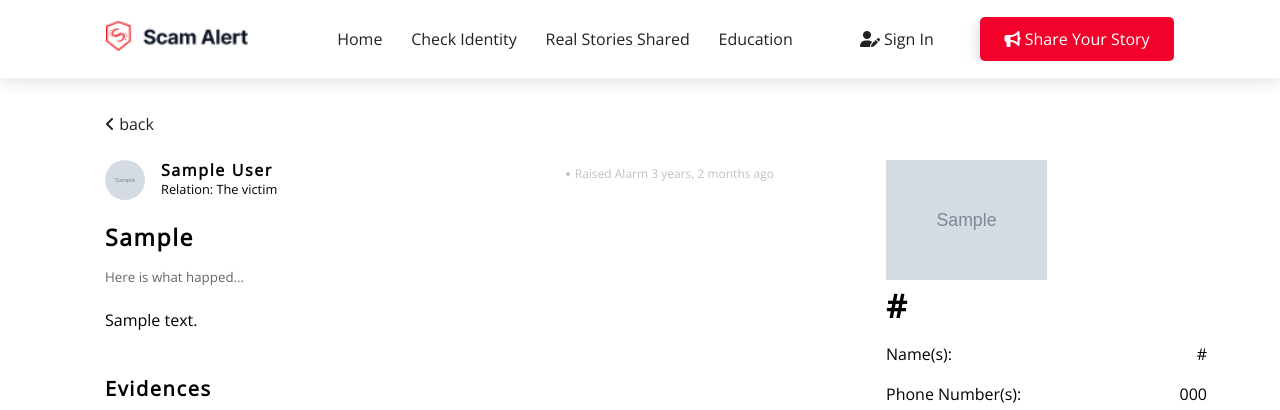
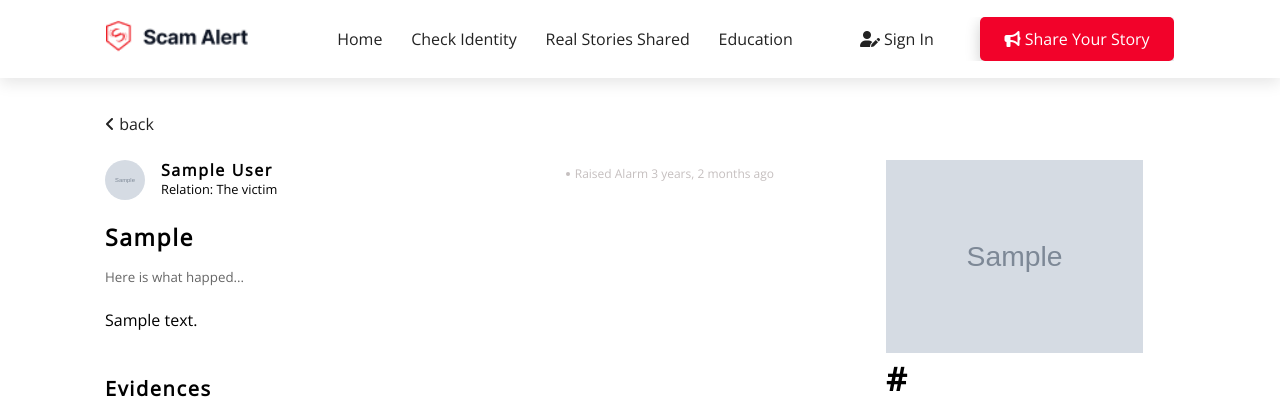
Before and after one commit to sabiprogrammer/scamalert-project, a Django app: page /scams/story/1/00000000-0000-0000-0000-000000000001/ in a window 1280 px wide. Shown: the top 410 px of the page. Run offline with Django 4.2, Linux system fonts and the light colour scheme; tables that the repository leaves empty hold one stand-in row (values such as "Sample post"); grey boxes marked "Sample" are stand-in pictures; some libraries are stand-ins or nearby versions.

Commit message:
increased the scammer image size on detail page to 80%

```diff
--- a/scams/views.py
+++ b/scams/views.py
@@ -80,7 +80,6 @@ def shared_stories(request):
         post_count = int(json.load(request)['postCount'])
 
         stories = SharedStoriesModel.objects.all().order_by("-date_reported")[post_count:post_count + 3]
-        print("S: ", stories)
         result = {
             'stories': serialize("json", stories),
             'post_count': post_count,
@@ -105,5 +104,4 @@ def story_details(request, story_slug, story_pk):
         'story': story,
         'loss_suffered': loss_suffered,
     }
-    print("L: ", loss_suffered)
     return render(request, 'scams/single_story_detail.html', context)
--- a/static/css/style.css
+++ b/static/css/style.css
@@ -963,7 +963,7 @@ END MAIN - FIRST SECTION
 }
 
 .reported-person img {
-    width: 50%;
+    width: 80%;
 }
 
 /*
```
